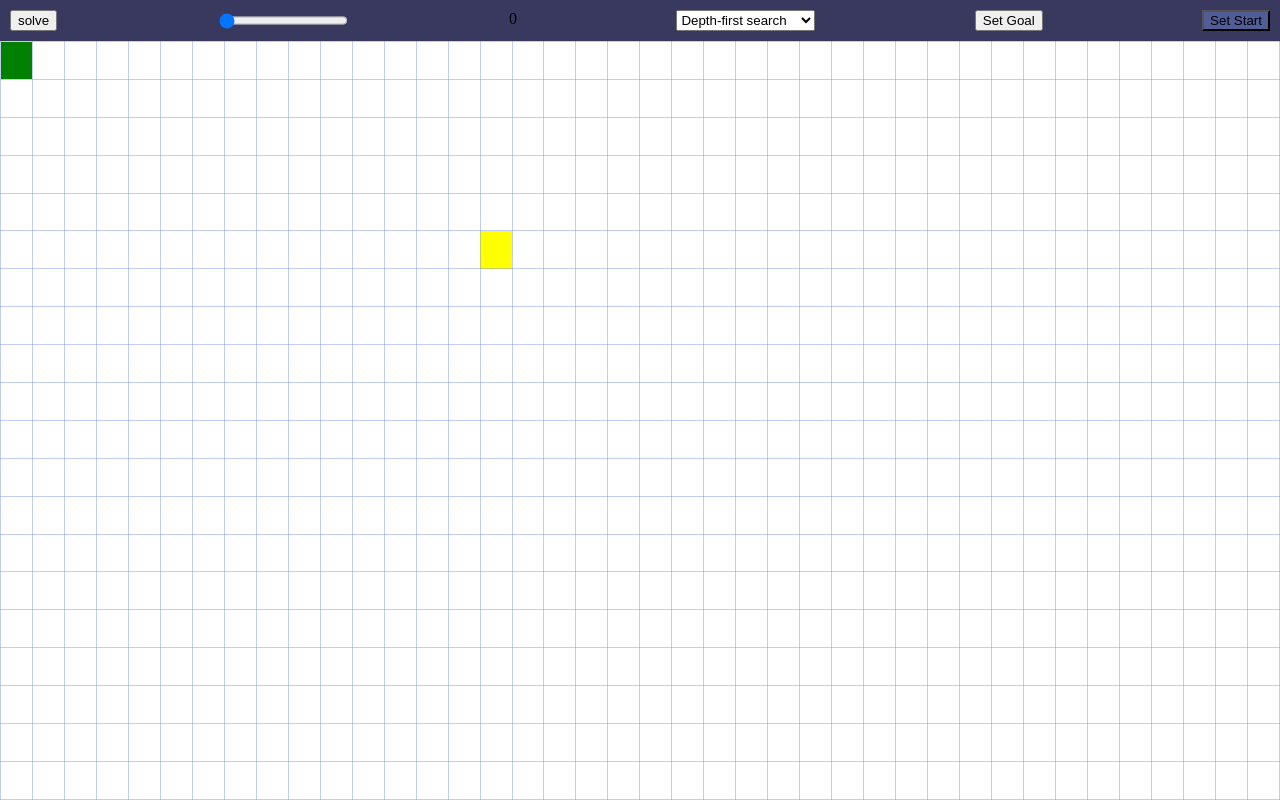
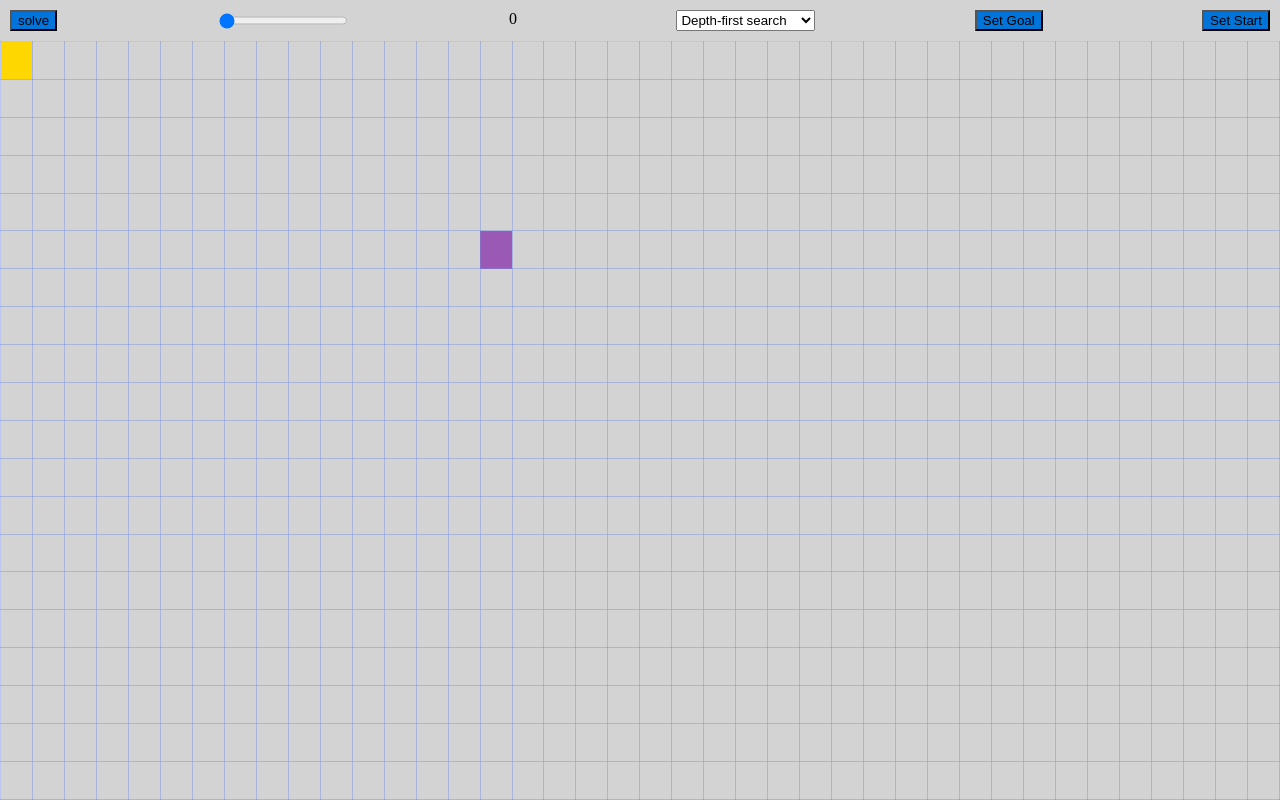
Before and after one commit to SefBoonen/Pathfinding-Visualizer, a website: page index.html in a window 1280 px wide. Both pictures are taken after a click on the button "Set Start". Drawn offline with Linux system fonts and the light colour scheme.

Commit message:
Added styling colors

```diff
--- a/scripts/index.js
+++ b/scripts/index.js
@@ -29,6 +29,7 @@ if (!bSetGoal)
 const bSetStart = document.getElementById("setstart");
 if (!bSetStart)
     throw new Error("Set start button not found");
+const finishc = "#9B59B6", startc = "#FFD700", buttonc = "", exploredc = "#0074D9";
 const height = 20;
 const width = 40;
 let screenWidth = screen.width;
@@ -54,7 +55,7 @@ bSetStart.addEventListener("click", () => {
         setStart = false;
     }
     else {
-        bSetStart.style.backgroundColor = "#708be26e";
+        bSetStart.style.backgroundColor = buttonc;
         setStart = true;
     }
 });
@@ -64,7 +65,7 @@ bSetGoal.addEventListener("click", () => {
         setGoal = false;
     }
     else {
-        bSetGoal.style.backgroundColor = "#708be26e";
+        bSetGoal.style.backgroundColor = buttonc;
         setGoal = true;
     }
 });
@@ -87,8 +88,8 @@ document.addEventListener("DOMContentLoaded", () => {
         table += "</tr>";
     }
     container.innerHTML = table;
-    document.getElementById(`C${start[0]}-${start[1]}`).style.cssText += "background-color: green !important";
-    document.getElementById(`C${goal[0]}-${goal[1]}`).style.cssText += "background-color: yellow !important";
+    document.getElementById(`C${start[0]}-${start[1]}`).style.cssText += `background-color: ${startc} !important`;
+    document.getElementById(`C${goal[0]}-${goal[1]}`).style.cssText += `background-color: ${finishc} !important`;
 });
 sSpeed.addEventListener("input", () => {
     speedNum.innerHTML = sSpeedValue;
@@ -132,7 +133,7 @@ function solve(delay) {
             if (JSON.stringify(curnode.getState()) == JSON.stringify(goal)) {
                 return null;
             }
-            document.getElementById(`C${curnode.getState()[0]}-${curnode.getState()[1]}`).style.cssText += "background-color: #708be26e";
+            document.getElementById(`C${curnode.getState()[0]}-${curnode.getState()[1]}`).style.cssText += `background-color: ${exploredc}`;
             explored.push(curnode.getState());
             let actions = neighbours(curnode.getState());
             yield wait(delay);
--- a/styles/style.css
+++ b/styles/style.css
@@ -1,5 +1,5 @@
 td{
-    background-color: #FFFFFF;
+    background-color: #D3D3D3;
     padding: 0;
     border: solid 1px #708be26e;
 }
@@ -8,8 +8,12 @@ td:hover {
     background-color: #b1ccbd80 !important;
 }
 
+button {
+    background-color: #0074D9;
+}
+
 .selectionbar {
-    background-color: #39395f;
+    background-color: #D3D3D3;
     padding: 10px 10px;
     display: flex;
     justify-content: space-between;
@@ -20,6 +24,7 @@ body {
     margin: 0;
     height: 100%;
     display: flex;
+    background-color: #F5F5F5;
 }
 
 table {
```
Also changed, not shown: scripts/index.ts (+7 -5 lines).
